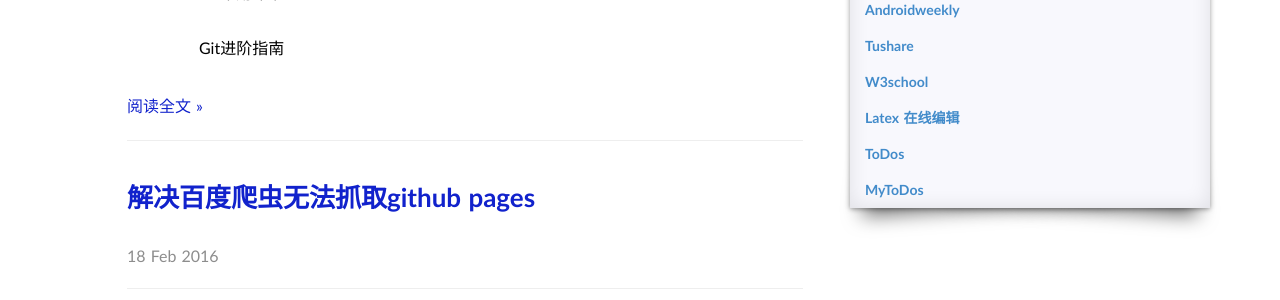
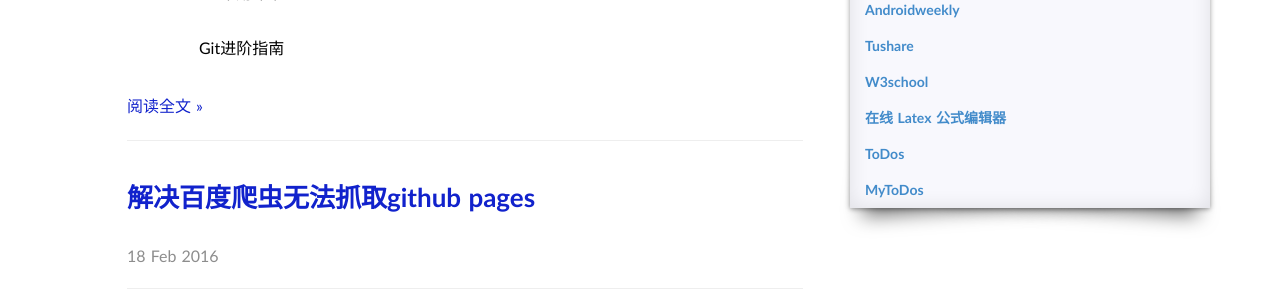
Before and after one commit to wuzhongle/wzl19930213.github.io, a Jekyll site: the page built from index.html, in a window 1280 px wide and 900 px high, scrolled down 1006 px. Shown: the part 151-451 px from the top of the window. Built offline with Jekyll 4.4.1, drawn with Linux system fonts in a browser that asks for light colours; some web fonts are replaced; the list of posts is cut into pages by our own code; comment, search, counter and statistics services are not loaded.

Commit message:
latex 网站名字更新

```diff
--- a/_includes/links.html
+++ b/_includes/links.html
@@ -40,7 +40,7 @@
         </li>
         <li>
             <a href="/latex/latex_equation.html" class="categories-list-item">
-                Latex 在线编辑
+                在线 Latex 公式编辑器
                 <!--原网址 http://www.codecogs.com/latex/eqneditor.php-->
             </a>
         </li>
```
